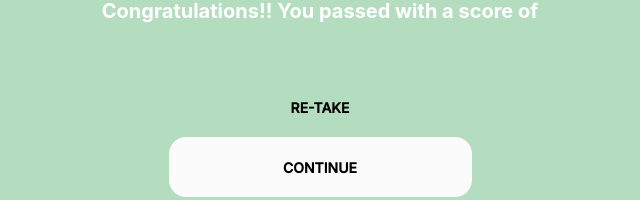
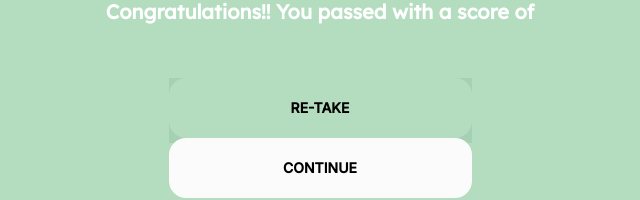
Before and after one commit to ecf123/ecf-fe-prototype, a React (Create React App) app: page /challenge/multiple-choice-end-screen in a window 1280 px wide. Shown: the part 536-736 px from the top of the page, without its empty margins (320-960 px from the left). Built offline with nearby package versions, Linux system fonts and the light colour scheme; no server answers.

Commit message:
end-page scss changes

```diff
--- a/src/containers/MultiplChoiceEndScreen/MultipleChoiceEndScreen.scss
+++ b/src/containers/MultiplChoiceEndScreen/MultipleChoiceEndScreen.scss
@@ -10,6 +10,7 @@
     justify-content: space-evenly;
     height: 100vh;
     padding: 67px;
+    font-family: $primary-font-family;
 
     &__title{
      @include heading4;
@@ -35,5 +36,6 @@
         width: 303px;
         height: 65px;
         // border: 2px solid red;
+        background-color: #A6D0B2;
     }
 }
```
